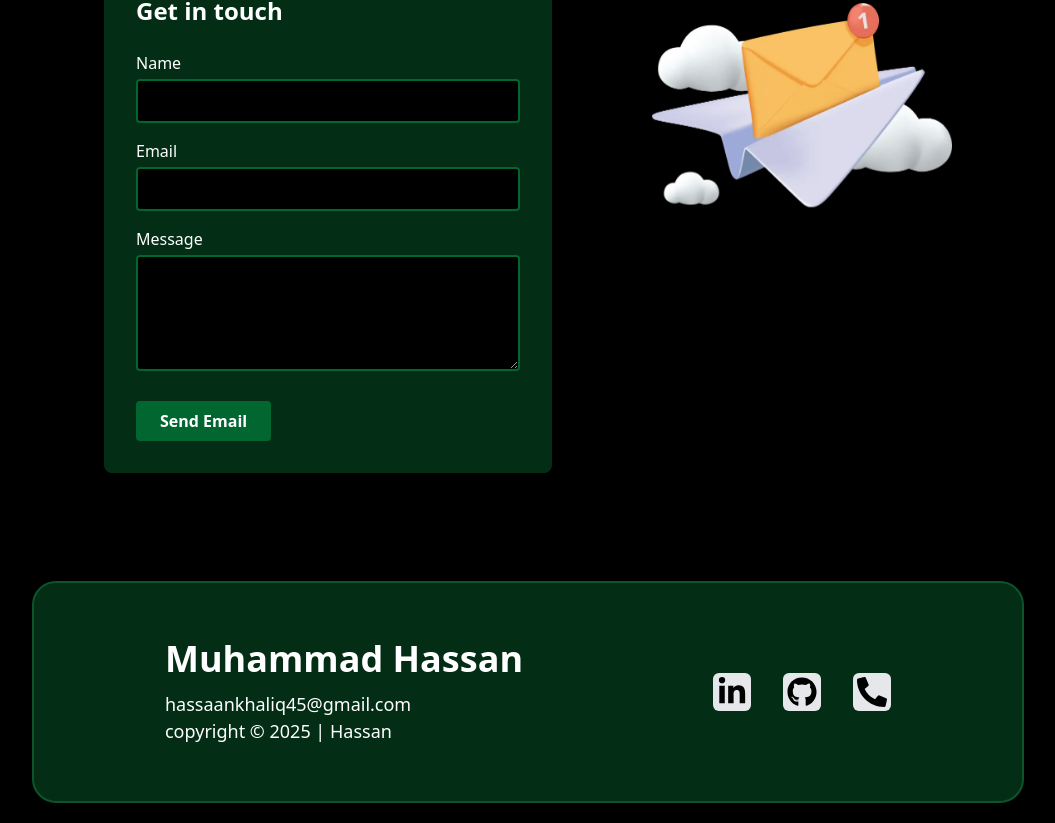
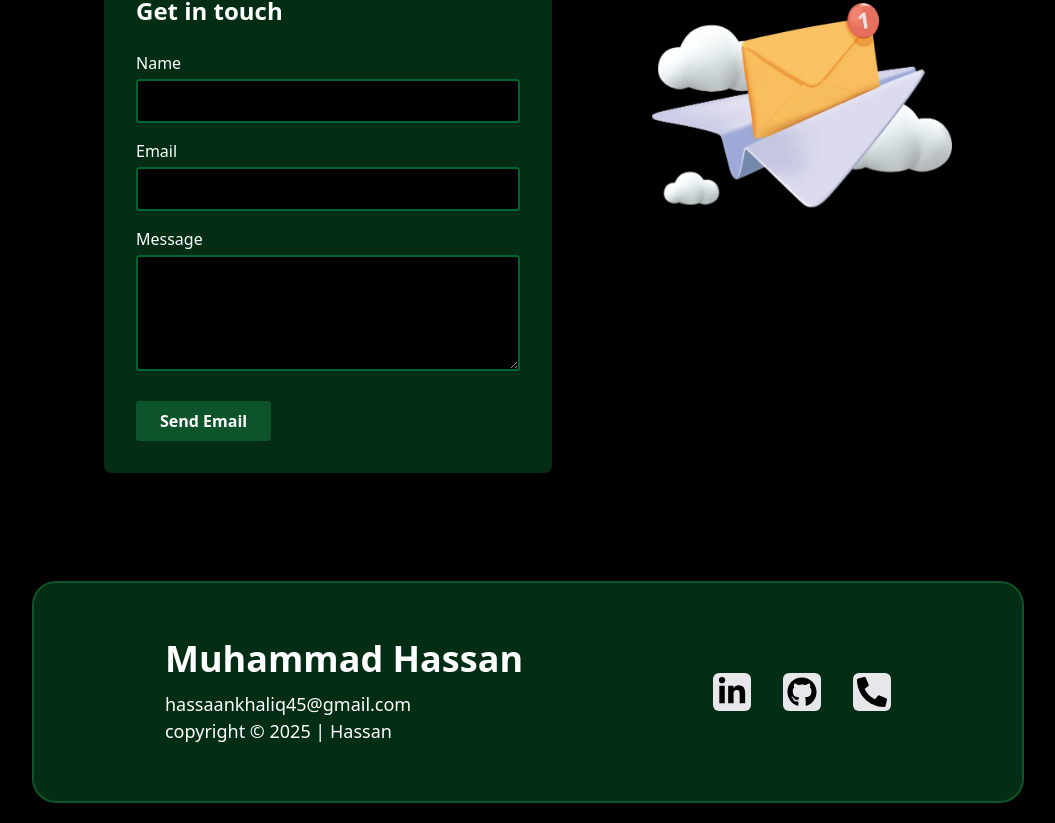
Before and after one commit to Hassaan200/my-react-portfolio, a React (Vite) app: page / in a window 1280 px wide. Shown: the part 3845-4668 px from the top of the page, without its empty margins (112-1167 px from the left). Built offline with nearby package versions, Linux system fonts and the light colour scheme; a web font is replaced by a local one.

Commit message:
change some css

```diff
--- a/src/Components/Contact/ContactForm.jsx
+++ b/src/Components/Contact/ContactForm.jsx
@@ -108,7 +108,7 @@ const ContactForm = () => {
 
         <button
           type="submit"
-          className="mt-6 bg-green-800 hover:bg-green-700 text-white py-2 px-6 rounded font-semibold transition duration-300 hover:shadow-[0_0_20px_5px_rgba(0,250,0,0.8)] cursor-pointer"
+          className="mt-6 bg-green-900 hover:bg-green-800 text-white py-2 px-6 rounded font-semibold transition duration-300 hover:shadow-[0_0_20px_5px_rgba(0,100,0,0.6)] cursor-pointer"
         >
           Send Email
         </button>
```
